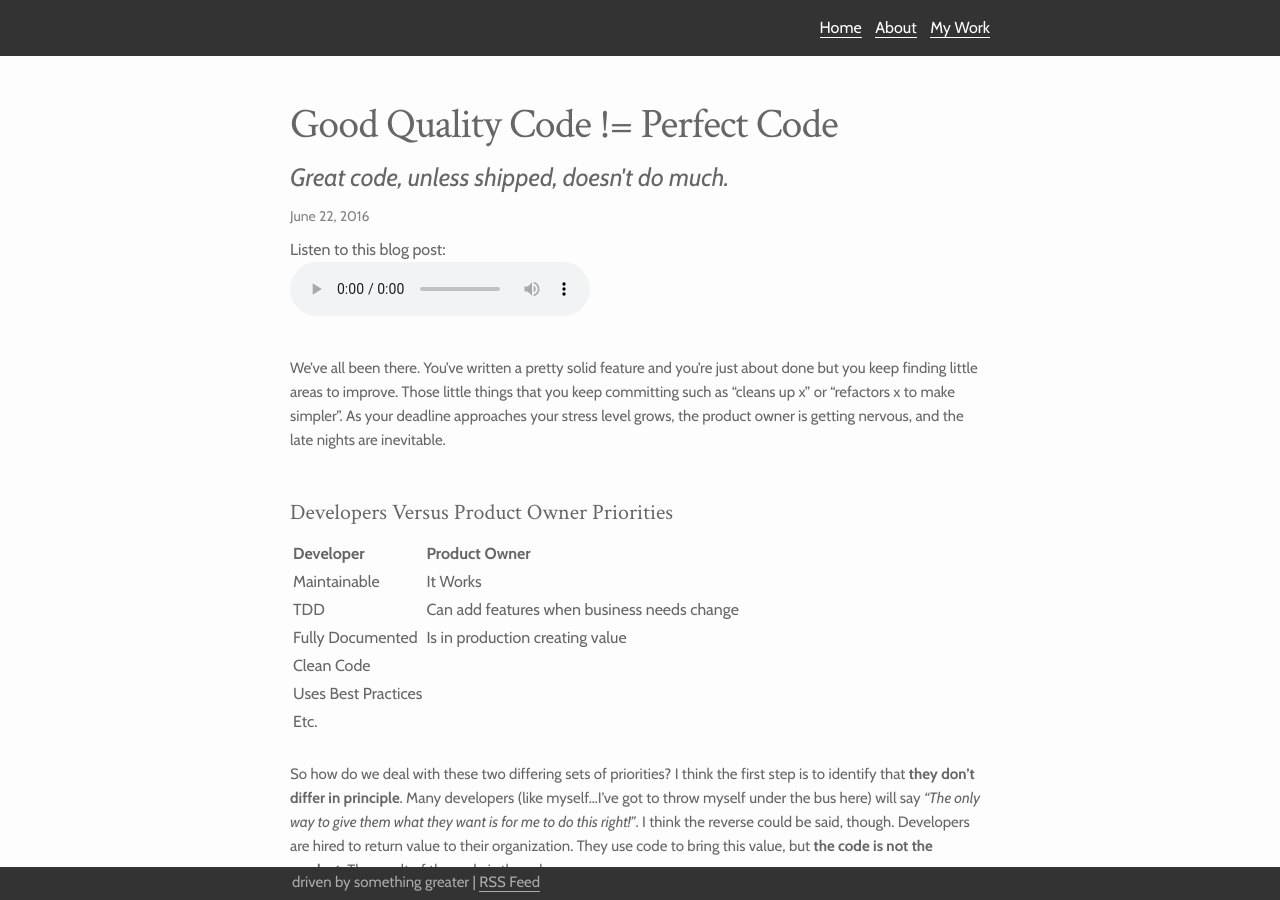
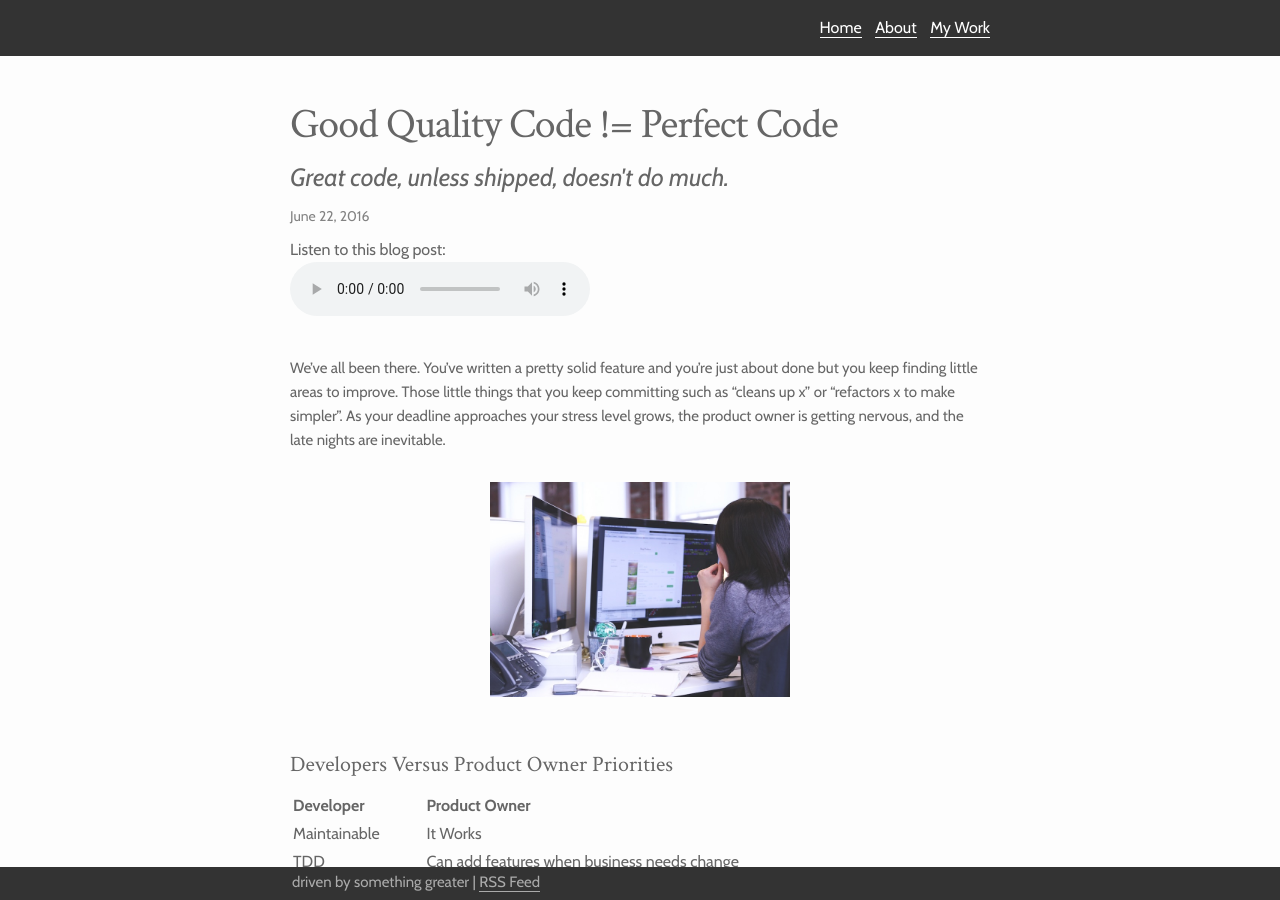
Before and after one commit to peterramsing/personal-site, a Jekyll site: the page built from _posts/2016-06-22-good-quality-code-doesnt-equal-perfect-code.md, in a window 1280 px wide and 900 px high. Built offline with Jekyll 4.4.1, drawn with Linux system fonts in a browser that asks for light colours; nearby versions of some CDN libraries.

Commit message:
Adds image to perfect post

```diff
--- a/_posts/2016-06-22-good-quality-code-doesnt-equal-perfect-code.md
+++ b/_posts/2016-06-22-good-quality-code-doesnt-equal-perfect-code.md
@@ -9,10 +9,15 @@ social_description: It's not just about writing delicious code. It's about writi
 keywords: Web, Developer, Quality
 audio: good-quality-code-doesnt-equal-perfect-code
 category: development
+social_image: img/posts/good-quality-perfect-code.jpg
 
 ---
 
 We've all been there. You've written a pretty solid feature and you're just about done but you keep finding little areas to improve. Those little things that you keep committing such as "cleans up x" or "refactors x to make simpler". As your deadline approaches your stress level grows, the product owner is getting nervous, and the late nights are inevitable.
+
+<p style="text-align: center;">
+  <img src="{{ site.baseurl }}/img/posts/good-quality-perfect-code.jpg" alt="">
+</p>
 
 ## Developers Versus Product Owner Priorities
 
```
Also changed, not shown: img/posts/good-quality-perfect-code.jpg (added).
